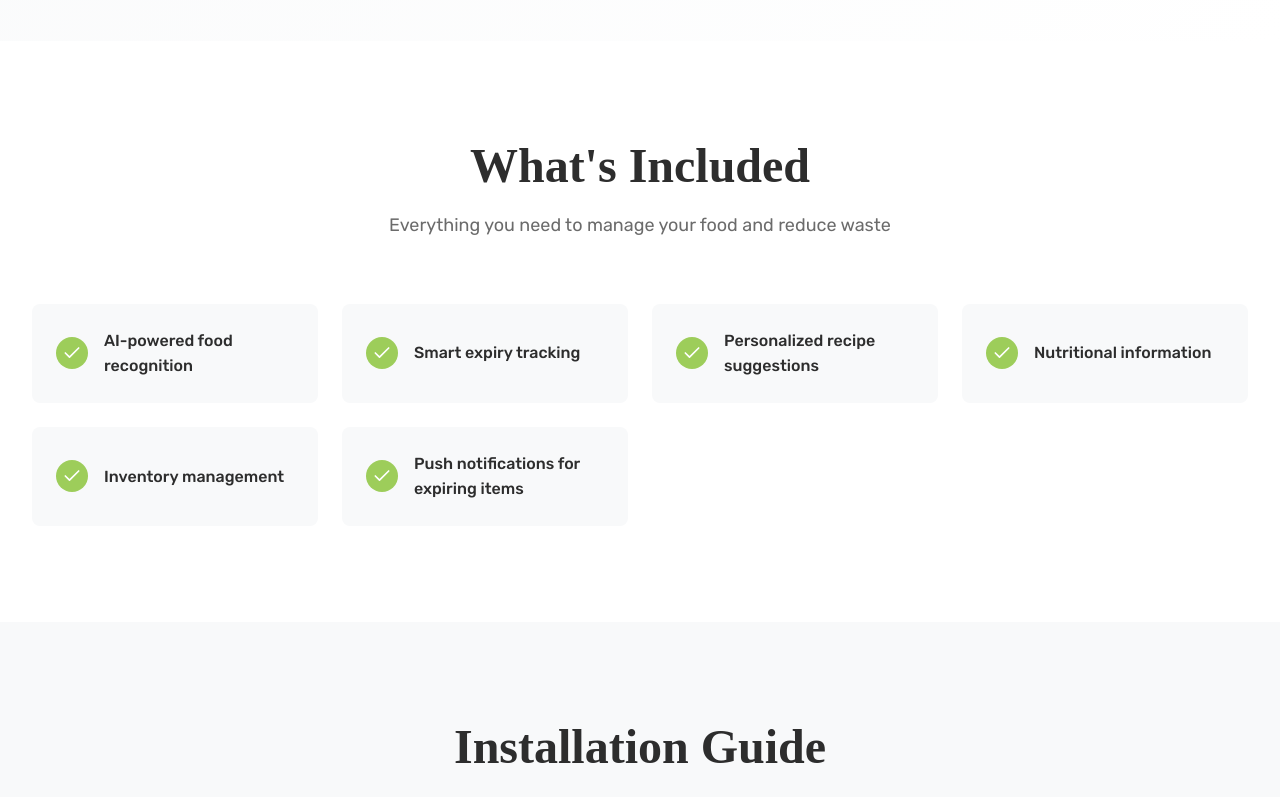
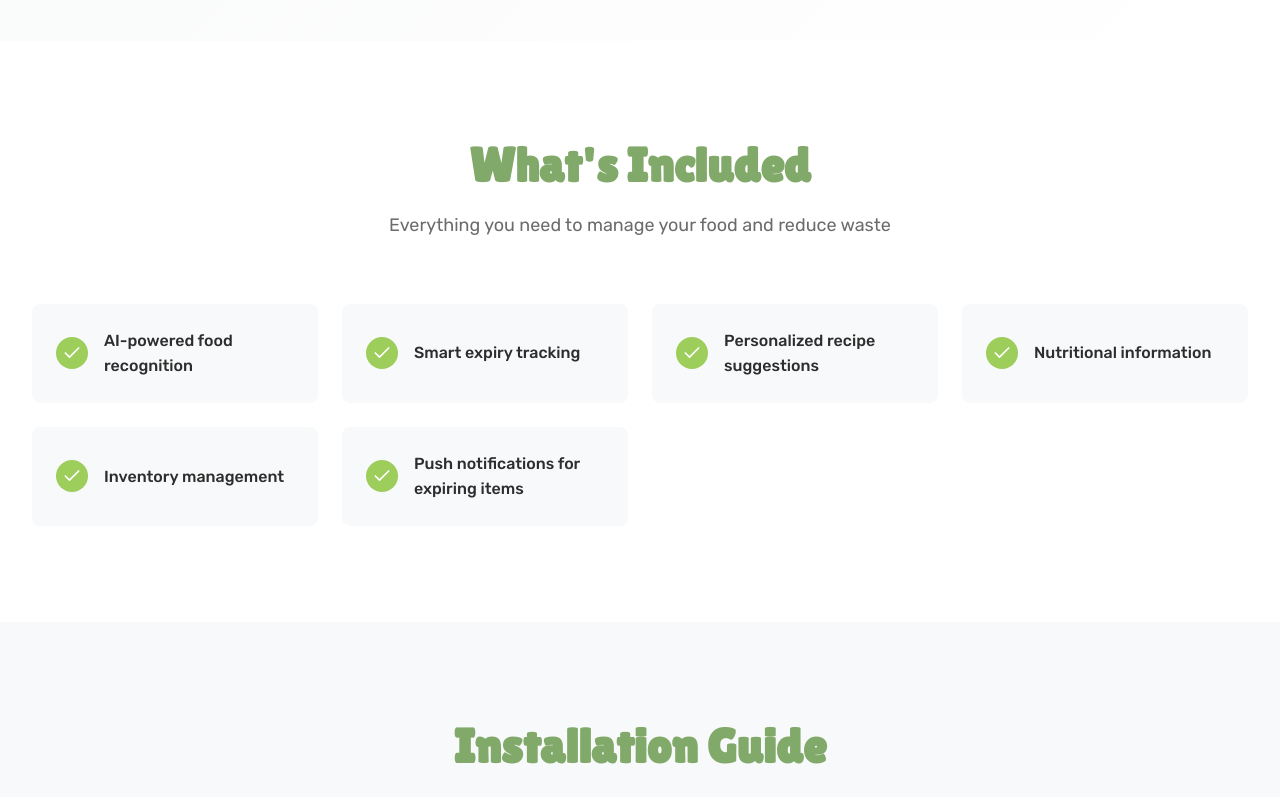
Before and after one commit to Caiffeine/REcipe-website, a React (Vite) app in the folder recipe/: page /download in a window 1280 px wide. Shown: the part 820-1617 px from the top of the page. Built offline with nearby package versions, Linux system fonts and the light colour scheme.

Commit message:
updated fonts

```diff
--- a/recipe/index.html
+++ b/recipe/index.html
@@ -1,13 +1,19 @@
 <!doctype html>
 <html lang="en">
+
 <head>
   <meta charset="UTF-8" />
-    <link rel="icon" type="image/svg+xml" href="/vite.svg" />
+  <link rel="icon" type="image/svg+xml" href="/src/assets/recipe-logo.svg" />
   <meta name="viewport" content="width=device-width, initial-scale=1.0" />
+  <link rel="preconnect" href="https://fonts.googleapis.com">
+  <link rel="preconnect" href="https://fonts.gstatic.com" crossorigin>
+  <link href="https://fonts.googleapis.com/css2?family=Lilita+One&display=swap" rel="stylesheet">
   <title>REcipe</title>
 </head>
+
 <body>
   <div id="root"></div>
   <script type="module" src="/src/main.jsx"></script>
 </body>
+
 </html>
--- a/recipe/src/styles/base.css
+++ b/recipe/src/styles/base.css
@@ -49,7 +49,7 @@
   font-family: var(--font-heading);
   font-weight: var(--font-weight-bold);
   line-height: 1.2;
-  color: var(--color-text-dark);
+  color: var(--color-primary);
   margin-bottom: var(--spacing-md);
 }
 
--- a/recipe/src/styles/components.css
+++ b/recipe/src/styles/components.css
@@ -90,7 +90,7 @@
 
 .section-title {
   font-size: var(--font-size-5xl);
-  color: var(--color-text-dark);
+  color: var(--color-primary);
   margin-bottom: var(--spacing-sm);
 }
 
--- a/recipe/src/styles/variables.css
+++ b/recipe/src/styles/variables.css
@@ -11,7 +11,7 @@
   --color-background-alt: #f8f9fa;
 
   /* Typography */
-  --font-heading: 'Sugo Display', serif;
+  --font-heading: 'Lilita One', sans-serif;
   --font-body: 'Rubik', sans-serif;
 
   /* Font Sizes */
```
Lines whose indentation alone changed are shown as unchanged.
